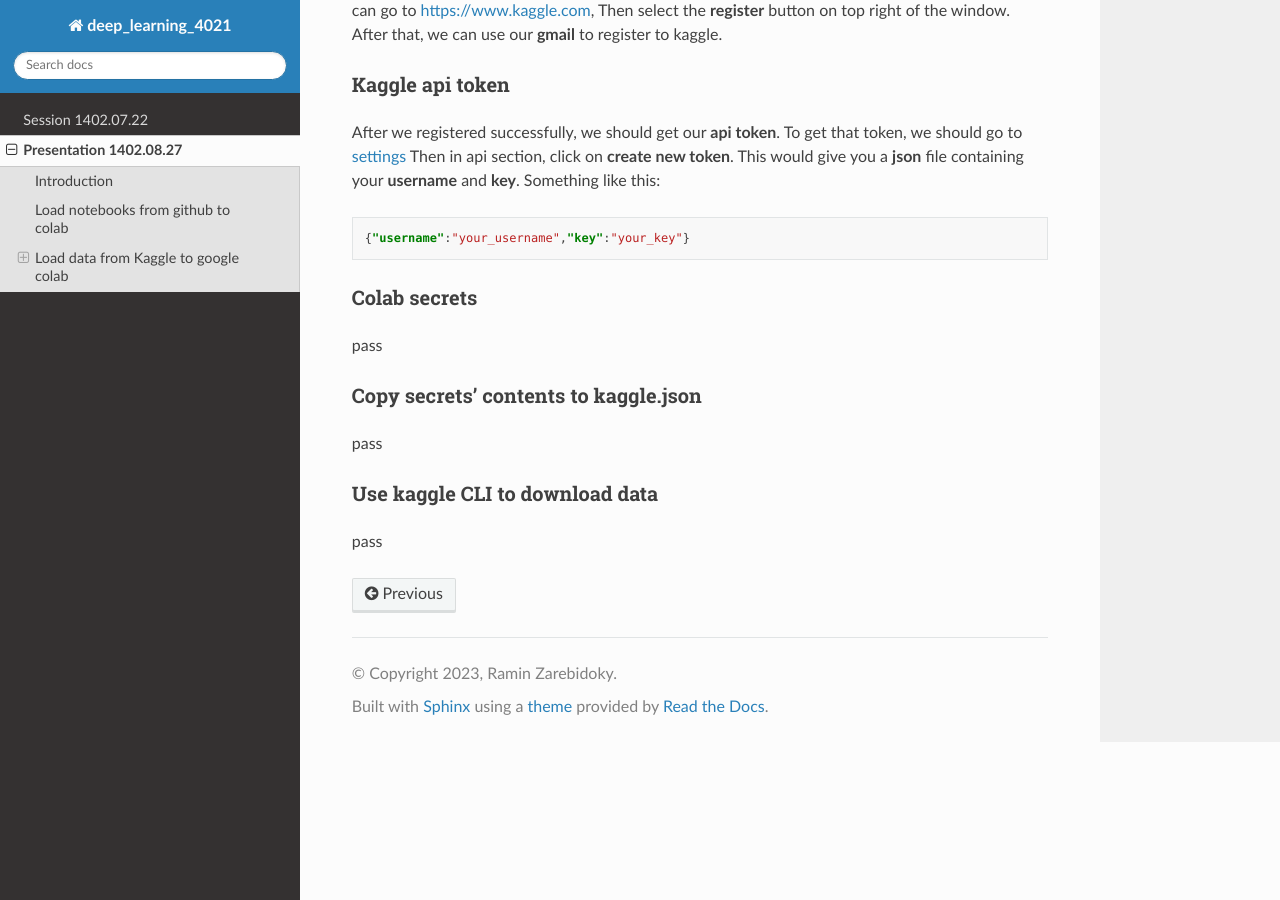
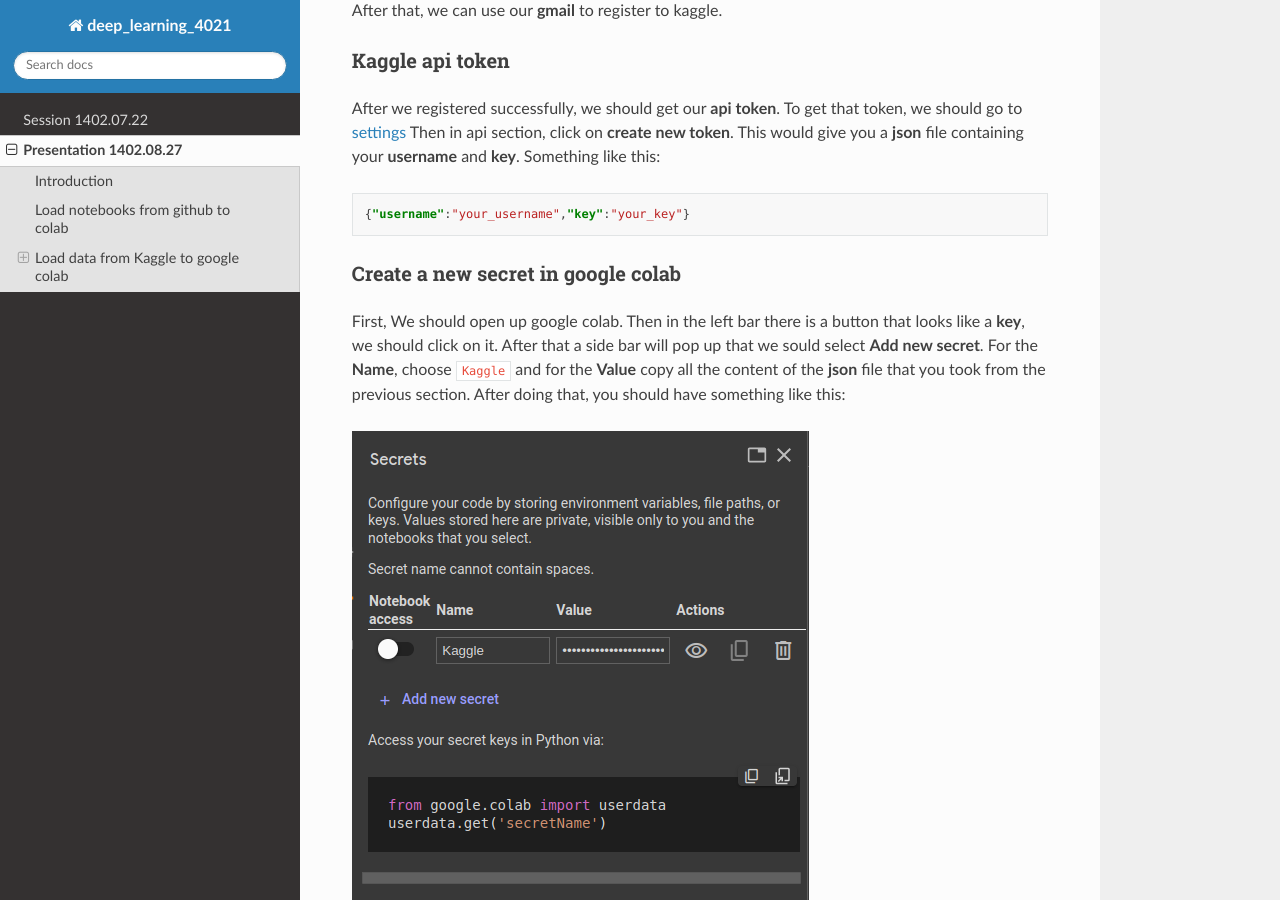
Before and after one commit to LiterallyTheOne/deep_learning_4021, a Sphinx documentation site: the page built from docs/source/presentation_1402_08_27.rst, in a window 1280 px wide and 900 px high, scrolled down 2182 px. Built offline with Sphinx 7.4.7 and the Read the Docs theme 2.0.0, drawn with Linux system fonts in a browser that asks for light colours; some of the changed text lies outside the part shown.

Commit message:
Add how to add new secret in google colab

```diff
--- a/docs/source/presentation_1402_08_27.rst
+++ b/docs/source/presentation_1402_08_27.rst
@@ -109,15 +109,18 @@
     {"username":"your_username","key":"your_key"}
 
 
-Colab secrets
-^^^^^^^^^^^^^
 
-pass
-
-Copy secrets' contents to kaggle.json
+Create a new secret in google colab
 ^^^^^^^^^^^^^^^^^^^^^^^^^^^^^^^^^^^^^
 
-pass
+First, We should open up google colab. Then in the left bar
+there is a button that looks like a **key**, we should click on it.
+After that a side bar will pop up that we sould select
+**Add new secret**. For the **Name**, choose ``Kaggle`` and for the
+**Value** copy all the content of the **json** file that you took from
+the previous section. After doing that, you should have something like this:
+
+.. image:: ../figures/colab_secret_key.png
 
 Use kaggle CLI to download data
 ^^^^^^^^^^^^^^^^^^^^^^^^^^^^^^^
```
Also changed, not shown: docs/figures/colab_secret_key.png (added).
